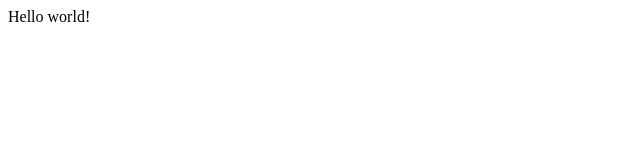
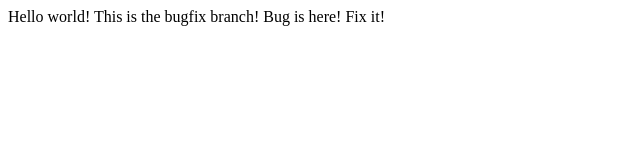
Before and after one commit to smilelogicortho/git-basics, a plain HTML site: page index.html in a window 1280 px wide. Shown: the whole page, without its empty margins (0-640 px from the left). Drawn offline with Linux system fonts and the light colour scheme.

Commit message:
changed index.html to add stuff

```diff
--- a/index.html
+++ b/index.html
@@ -1,6 +1,8 @@
 <html>
 <head>
 <body>
-Hello world!
+Hello world! This is the bugfix branch!
+Bug is here!
+Fix it!
 </body>
 </head>
```
